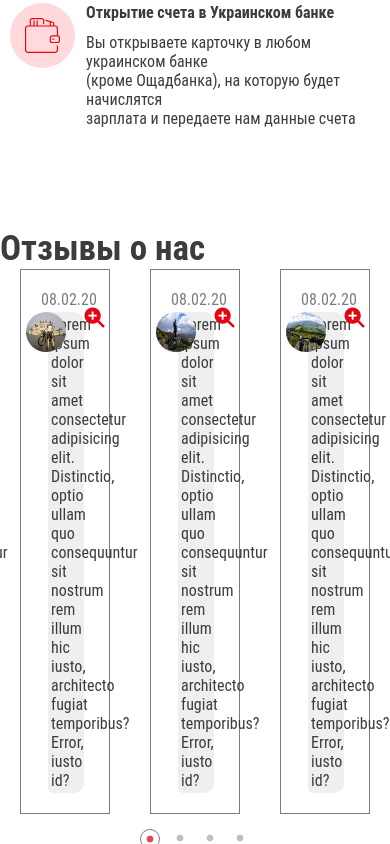
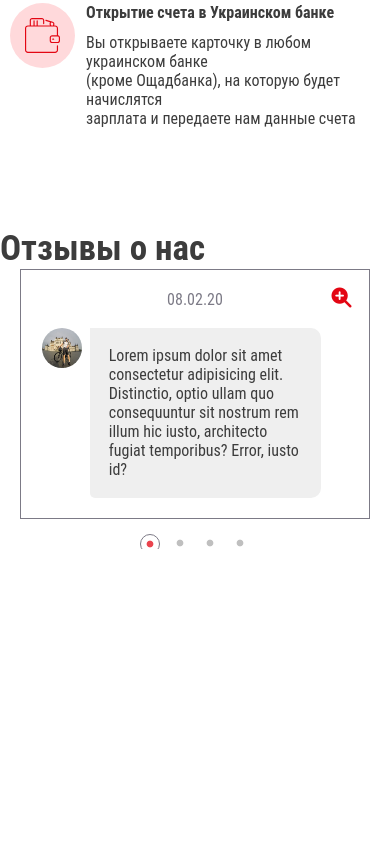
Before and after one commit to sergeymaccar/test, a plain HTML site: page index.html in a window 390 px wide. Shown: the part 8623-9467 px from the top of the page. After the commit the page ends 9172 px from the top, so only its background shows below. Drawn offline with nearby package versions, Linux system fonts and the light colour scheme.

Commit message:
slider responsive

```diff
--- a/css/style.css
+++ b/css/style.css
@@ -466,7 +466,7 @@ nav {
 .slide-text {
     width: 63%;
     background-color: #EFEFEF;
-    margin-left: 15%;
+    margin-left: 16%;
     padding: 6%;
     border-radius: 0px 10px 10px 5px;
 }
--- a/index.html
+++ b/index.html
@@ -1735,7 +1735,15 @@
                 slidesToShow: 3, //сколько слайдов показывать в карусели
                 slidesToScroll: 1, // сколько слайдов прокручивать за раз
                 dots: true,
-                arrows: false
+                arrows: false,
+                responsive:[
+                    {
+                        breakpoint: 768,
+                        settings: {
+                            slidesToShow:1
+                        }
+                    }
+                ]
                 });
             </script>
 
```
